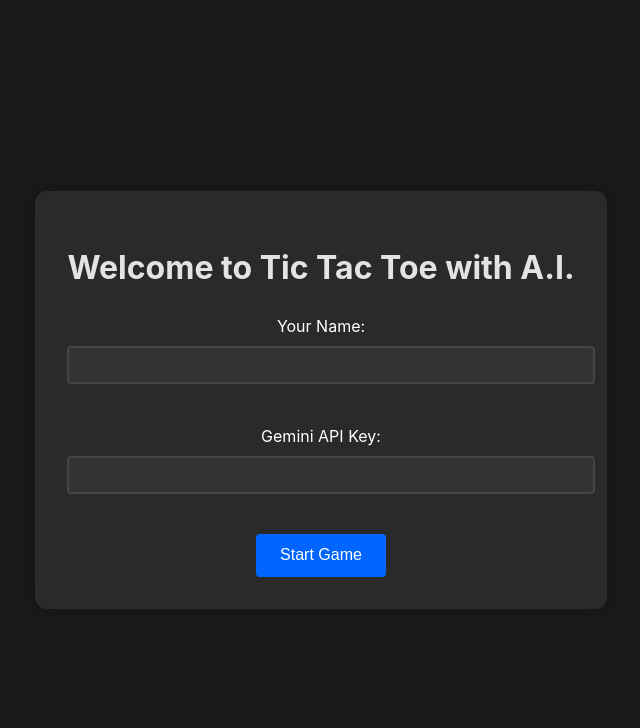
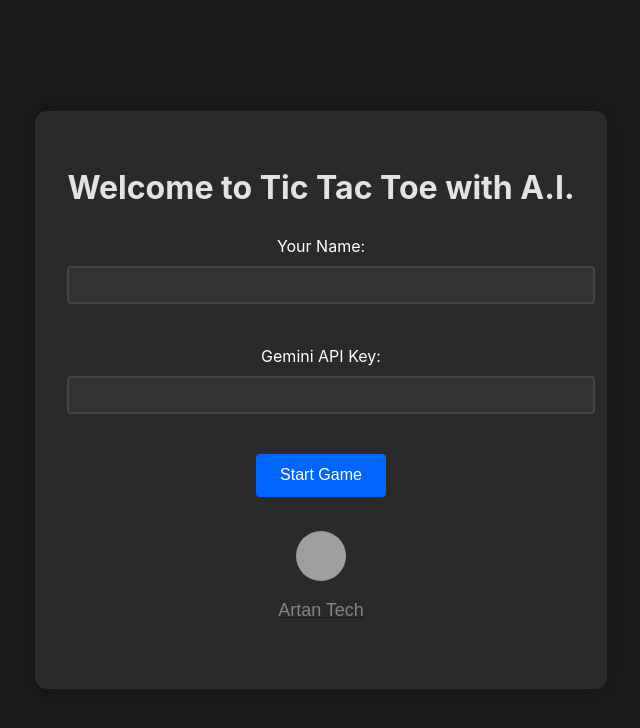
Before and after one commit to Artanniel/tic-tac-toe-with-A.I, a website built with Vite: page index.html in a window 1280 px wide. Shown: the whole page, without its empty margins (319-959 px from the left). Built offline with nearby package versions, Linux system fonts and the light colour scheme; grey boxes are pictures that could not be loaded.

Commit message:
Add link for github.

```diff
--- a/index.html
+++ b/index.html
@@ -19,6 +19,14 @@
             <input type="password" id="api-key" required>
           </div>
           <button type="submit">Start Game</button>
+          <div class="container">
+            <a href="https://github.com/Artanniel/" target="_blank">
+              <img class="github-icon" src="https://github.githubassets.com/images/modules/logos_page/GitHub-Mark.png" alt="GitHub Logo">
+            </a>
+            <a href="https://github.com/Artanniel/" target="_blank">
+              <div class="text">Artan Tech</div>
+            </a>
+          </div>
         </form>
       </div>
 
@@ -59,7 +67,9 @@
             </div>
           </div>
         </div>
+        </div>
       </div>
+
     </div>
     <script type="module" src="/main.js"></script>
   </body>
--- a/style.css
+++ b/style.css
@@ -196,3 +196,43 @@
 #send-message {
   padding: 0.5rem 1rem;
 }
+
+.container {
+  display: flex;
+  justify-content: center;
+  align-items: center;
+  height: 15vh;
+  flex-direction: column;
+}
+
+.github-icon {
+  border-radius: 50%;
+  width: 50px;
+  height: 50px;
+  transition: transform 0.3s ease;
+}
+
+.github-icon:hover {
+  transform: scale(1.1);
+}
+
+.text {
+  margin-top: 10px;
+  font-family: Arial, sans-serif;
+  font-size: 18px;
+  color: #838383;
+}
+
+.container {
+  display: flex;
+  justify-content: center;
+  align-items: center;
+  height: 20vh;
+  flex-direction: column;
+}
+
+.text {
+  margin-top: 10px;
+  font-size: 18px;
+  color: #838383;
+}
```
